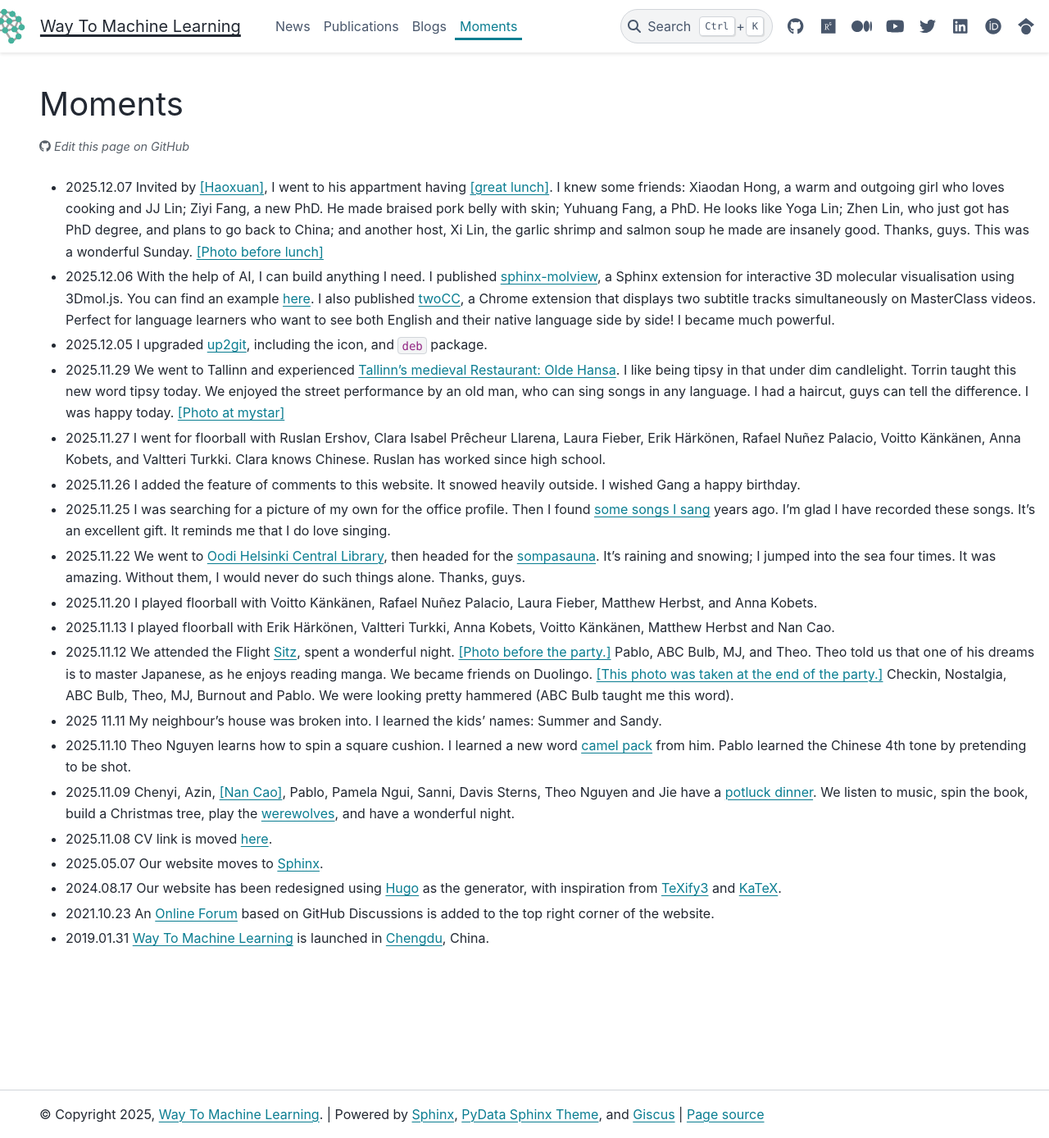
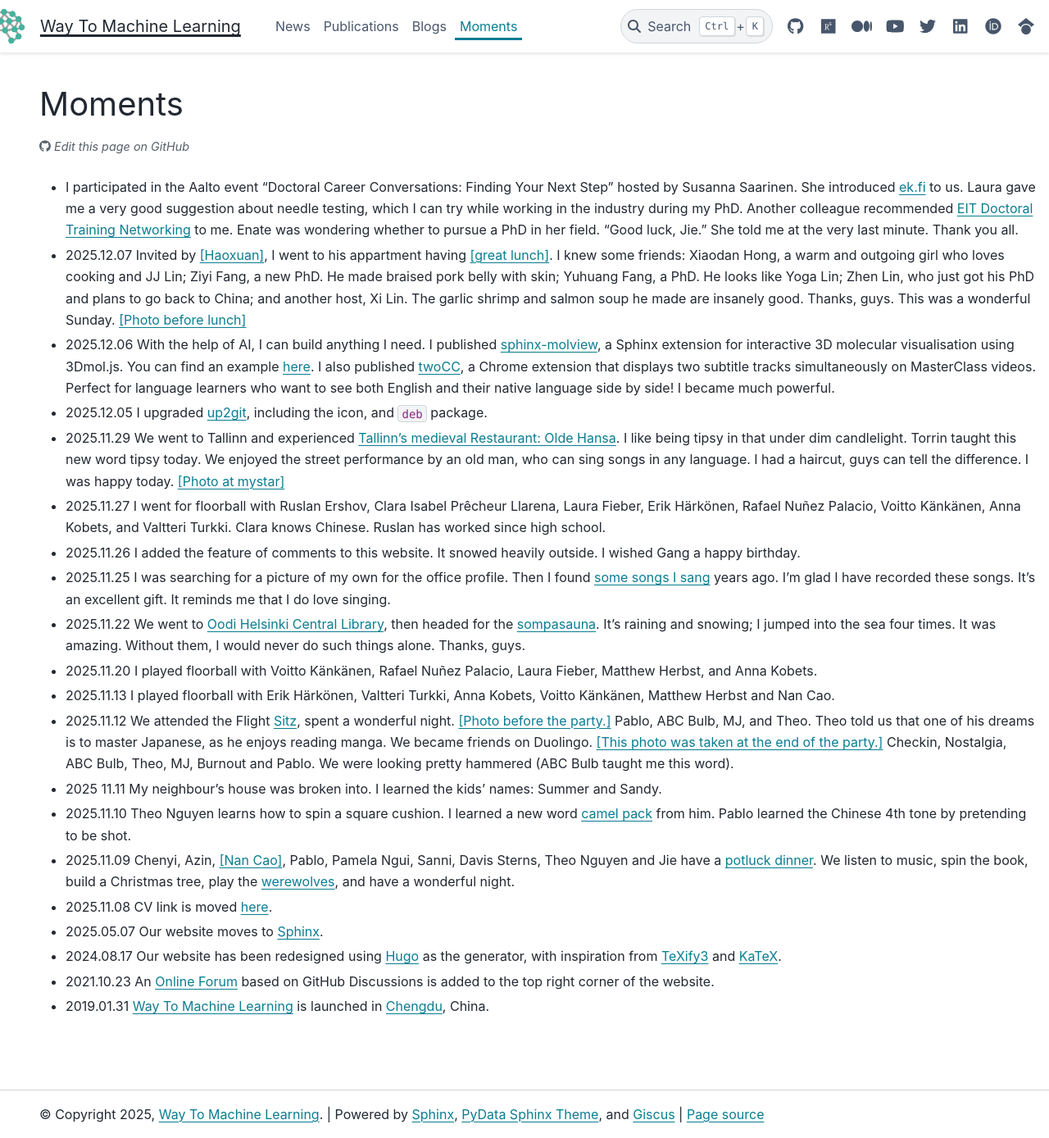
Before and after one commit to way2ml/way2ml.github.io, a Sphinx documentation site: the page built from doc/moments.md, in a window 1280 px wide and 1388 px high. Shown: the whole window at 82% size. Built offline with Sphinx 7.4.7 and the PyData theme 0.15.4, drawn with Linux system fonts in a browser that asks for light colours; comment, search, counter and statistics services are not loaded.

Commit message:
Update moments with recent events and reflections
Added details about recent events and experiences, including invitations, career conversations, and personal achievements.

```diff
--- a/doc/moments.md
+++ b/doc/moments.md
@@ -4,7 +4,8 @@ comment: True
 ---
 
 # Moments
-- 2025.12.07 Invited by <a href="./_static/moments/20251207_HaoxuanYou.jpeg" target="_blank" rel="noopener">[Haoxuan]</a>, I went to his appartment having <a href="./_static/moments/20251207_HaoxuanYou_and_XiLin.jpeg" target="_blank" rel="noopener">[great lunch]</a>. I knew some friends: Xiaodan Hong, a warm and outgoing girl who loves cooking and JJ Lin; Ziyi Fang, a new PhD. He made braised pork belly with skin; Yuhuang Fang, a PhD. He looks like Yoga Lin; Zhen Lin, who just got has PhD degree, and plans to go back to China; and another host, Xi Lin, the garlic shrimp and salmon soup he made are insanely good. Thanks, guys. This was a wonderful Sunday. <a href="./_static/moments/20251207_all.jpg" target="_blank" rel="noopener">[Photo before lunch]</a>
+- I participated in the Aalto event "Doctoral Career Conversations: Finding Your Next Step" hosted by Susanna Saarinen. She introduced [ek.fi](https://ek.fi/en/) to us.  Laura gave me a very good suggestion about needle testing, which I can try while working in the industry during my PhD. Another colleague recommended [EIT Doctoral Training Networking](https://www.eiturbanmobility.eu/what-we-offer/education-and-training/doctoral-training-programme/) to me. Enate was wondering whether to pursue a PhD in her field. "Good luck, Jie." She told me at the very last minute.  Thank you all.
+- 2025.12.07 Invited by <a href="./_static/moments/20251207_HaoxuanYou.jpeg" target="_blank" rel="noopener">[Haoxuan]</a>, I went to his appartment having <a href="./_static/moments/20251207_HaoxuanYou_and_XiLin.jpeg" target="_blank" rel="noopener">[great lunch]</a>. I knew some friends: Xiaodan Hong, a warm and outgoing girl who loves cooking and JJ Lin; Ziyi Fang, a new PhD. He made braised pork belly with skin; Yuhuang Fang, a PhD. He looks like Yoga Lin; Zhen Lin, who just got his PhD and plans to go back to China; and another host, Xi Lin. The garlic shrimp and salmon soup he made are insanely good. Thanks, guys. This was a wonderful Sunday. <a href="./_static/moments/20251207_all.jpg" target="_blank" rel="noopener">[Photo before lunch]</a>
 - 2025.12.06 With the help of AI, I can build anything I need. I published [sphinx-molview](https://github.com/HuangJiaLian/sphinx-molview), a Sphinx extension for interactive 3D molecular visualisation using 3Dmol.js.  You can find an example [here](https://way2ml.github.io/blogs/sphinx.html#molecular-visualisation). I also published [twoCC](https://github.com/HuangJiaLian/twoCC), a Chrome extension that displays two subtitle tracks simultaneously on MasterClass videos. Perfect for language learners who want to see both English and their native language side by side! I became much powerful.
 - 2025.12.05 I upgraded [up2git](https://github.com/HuangJiaLian/Up2Git), including the icon, and `deb` package.
 - 2025.11.29 We went to Tallinn and experienced [Tallinn's medieval Restaurant: Olde Hansa](https://www.oldehansa.ee/). I like being tipsy in that under dim candlelight. Torrin taught this new word tipsy today. We enjoyed the street performance by an old man, who can sing songs in any language. I had a haircut, guys can tell the difference. I was happy today. <a href="./_static/moments/20251129_myStar.jpg" target="_blank" rel="noopener">[Photo at mystar]</a>
```
